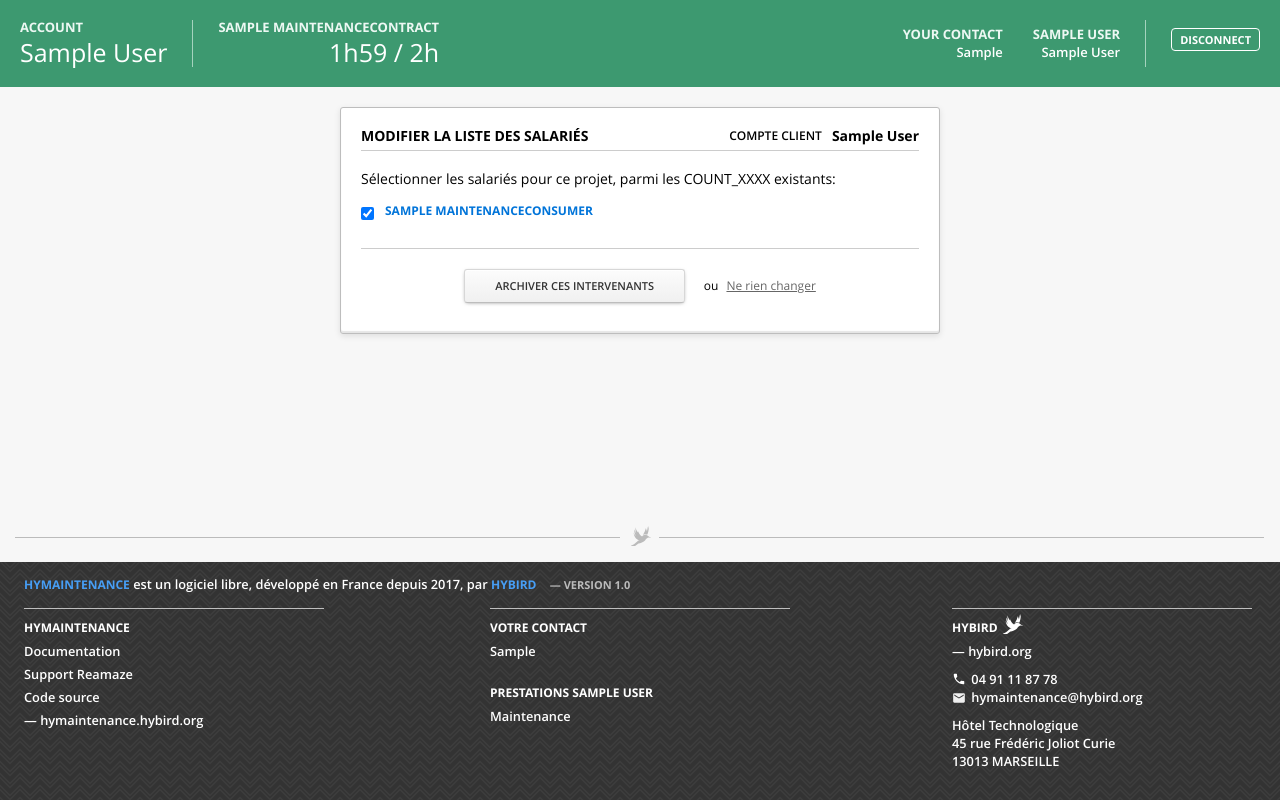
After one commit to HybirdCorp/HyMaintenance, a Django app: a page that uses hymaintenance/high_ui/templates/high_ui/forms/update_consumers.html in a window 1280 px wide. The commit adds this page. Run offline with Django 3.2, Linux system fonts and the light colour scheme; a user stored in the database is signed in; data comes from the database, SQL or seed files in the repository; tables that the repository leaves empty hold one stand-in row (values such as "Sample post").

Commit message:
Refs 94, add view for consumers update form

```diff
--- /dev/null
+++ b/hymaintenance/high_ui/templates/high_ui/forms/update_consumers.html
@@ -0,0 +1,55 @@
+{% load static %}
+{% load i18n print_fields %}
+<!DOCTYPE html>
+<html>
+<head>
+<title>Maintenance Hybird &mdash; Modifier la liste des salariés de {{company.name}}</title> {# TMP #}
+<meta charset="utf-8" />
+<link rel="stylesheet" href="/static/css/normalize.css" />
+<link rel="stylesheet" href="/static/css/style.css" />
+<link rel="stylesheet" href="/static/css/form.css" />
+<link rel="stylesheet" href="/static/css/create.css" />
+<link rel="stylesheet" href="/static/css/edit-list.css" />
+</head>
+<body>
+    {% include "high_ui/company_details_header.html" %}
+    <div class="content-container">
+        <div class="content">
+            <form action="{% url 'high_ui:company-change_consumers' company_name=company.slug_name %}" method="post">
+                {% csrf_token %}
+                <div class="form-content">
+                    <div class="form-group">
+                        <div class="group-title-container">
+                            <div class="group-title">Modifier la liste des salariés</div>
+                            <label>Compte client</label>
+                            <span>{{company.name}}</span>
+                        </div>
+
+                        <div>
+                            Sélectionner les salariés pour ce projet, parmi les COUNT_XXXX existants:
+                            <ul class="checkbox-list">
+                            {% for consumer in form.consumers %}
+                                <li>
+                                    <label>
+                                        <input value="{{consumer.data.value}}" name="consumers" {% if consumer.data.selected %} checked='' {% endif %} type="checkbox">
+                                        <div class="item-container">
+                                            <div class="item-name">{{consumer.data.label}}</div>
+                                            <div class="item-description"></div>
+                                        </div>
+                                    </label>
+                                </li>
+                            {% endfor %}
+                            </ul>
+                        </div>
+                    </div>
+                    <div class="form-footer">
+                        <button type="submit">Archiver ces intervenants</button>
+                        <span class="cancel">ou <a href="#" onclick="window.history.back()">Ne rien changer</a></span>
+                    </div>
+                </div>
+            </form>
+        </div>
+    </div>
+    {% include "high_ui/footer.html" with show_menu_client=True %}
+</body>
+</html>
--- a/hymaintenance/high_ui/templates/high_ui/home_for_users.html
+++ b/hymaintenance/high_ui/templates/high_ui/home_for_users.html
@@ -104,7 +104,7 @@
                             </div>
                             <div class="dashboard-item dashboard-button">
                                 <div class="dashboard-value">
-                                    <a href="{# TODO #}" title="Modifier la liste des salariés de ce projet">Modifier la liste</a>
+                                    <a href="{% url 'high_ui:company-change_consumers' company_name=company.slug_name %}" title="Modifier la liste des salariés de ce projet">Modifier la liste</a>
                                 </div>
                             </div>
                         </div>
--- a/hymaintenance/high_ui/urls.py
+++ b/hymaintenance/high_ui/urls.py
@@ -7,7 +7,8 @@ from .views.dashboard import HomeView
 from .views.issue import IssueCreateView, IssueDetailView, IssueUpdateView
 from .views.project import ProjectCreateView, ProjectUpdateView
 from .views.users import (
-    ConsumerCreateView, ManagerUserCreateView, OperatorUserCreateView, OperatorUsersArchiveView, OperatorUsersUnarchiveView, OperatorUsersUpdateView
+    ConsumerCreateView, ConsumersUpdateView, ManagerUserCreateView, OperatorUserCreateView,
+    OperatorUsersArchiveView, OperatorUsersUnarchiveView, OperatorUsersUpdateView
 )
 
 
@@ -36,6 +37,9 @@ urlpatterns = [
     path(r'consumer/add/<slug:company_name>/', ConsumerCreateView.as_view(),
          name='company-add_consumer'),
 
+    path(r'consumer/<slug:company_name>/change/', ConsumersUpdateView.as_view(),
+         name='company-change_consumers'),
+
     path(r'manager/add/<slug:company_name>/', ManagerUserCreateView.as_view(),
          name='company-add_manager'),
 
--- a/hymaintenance/high_ui/views/users.py
+++ b/hymaintenance/high_ui/views/users.py
@@ -5,14 +5,39 @@ from django.views.generic import FormView, TemplateView
 from customers.forms import ManagerUserCreateForm, OperatorUserArchiveForm, OperatorUserCreateForm, OperatorUserUnarchiveForm
 from customers.models import Company
 from customers.models.user import MaintenanceUser, get_companies_of_operator
-from maintenance.forms.consumer import MaintenanceConsumerCreateForm
+from maintenance.forms.consumer import MaintenanceConsumerCreateForm, MaintenanceConsumersUpdateForm
+from maintenance.models import IncomingChannel, MaintenanceContract, MaintenanceType
 
-from .base import CreateViewWithCompany, LoginRequiredMixin
+from .base import CreateViewWithCompany, LoginRequiredMixin, ViewWithCompany
 
 
 class ConsumerCreateView(LoginRequiredMixin, CreateViewWithCompany):
     form_class = MaintenanceConsumerCreateForm
     template_name = "high_ui/forms/add_consumer.html"
+
+
+class ConsumersUpdateView(LoginRequiredMixin, ViewWithCompany, FormView):
+    form_class = MaintenanceConsumersUpdateForm
+    template_name = "high_ui/forms/update_consumers.html"
+    success_url = "/"
+
+    def get_context_data(self, **kwargs):
+        context = super().get_context_data(**kwargs)
+        context["maintenance_types"] = MaintenanceType.objects.order_by("id")
+        context['channels'] = IncomingChannel.objects.all()
+        contracts = MaintenanceContract.objects.filter(company=self.company)
+        context['contracts'] = contracts
+        context['company'] = self.company
+        return context
+
+    def get_form_kwargs(self):
+        kwargs = super().get_form_kwargs()
+        kwargs['company'] = self.company
+        return kwargs
+
+    def form_valid(self, form):
+        form.save()
+        return super().form_valid(form)
 
 
 class ManagerUserCreateView(LoginRequiredMixin, CreateViewWithCompany):
```
